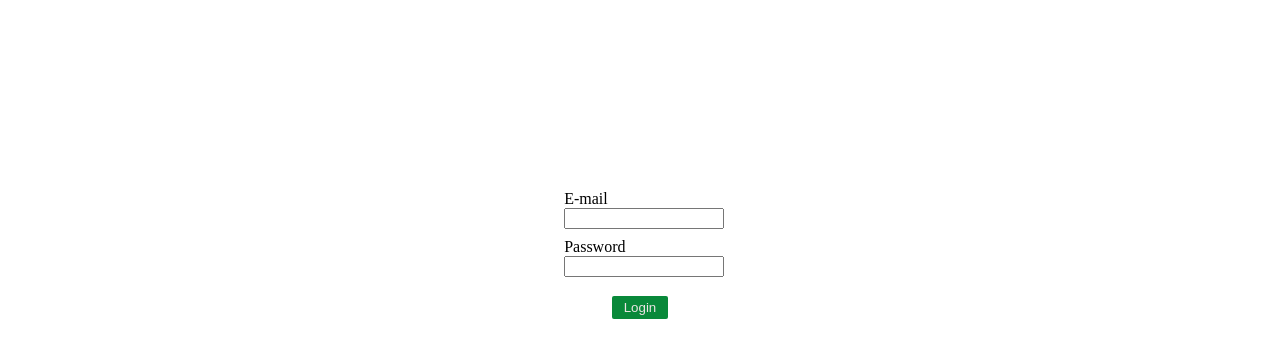
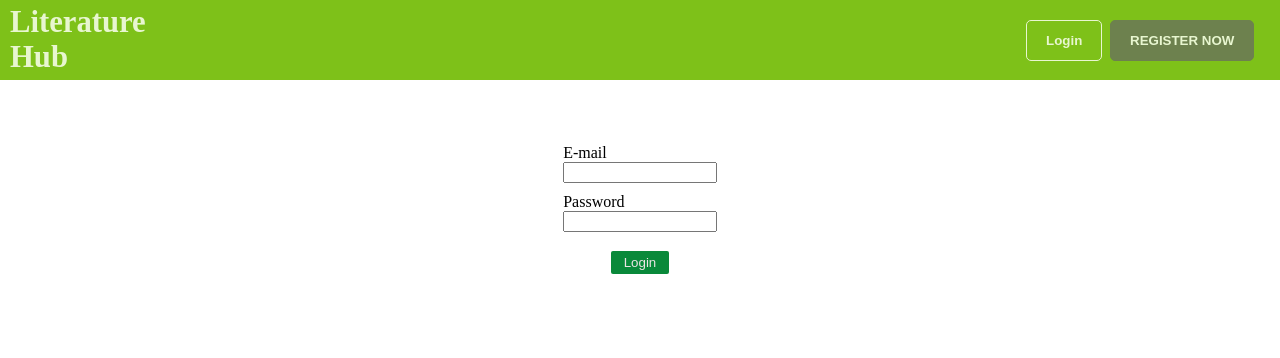
Before and after one commit to nikolamilanov/literature_hub, a PHP site: page /markup/login.php in a window 1280 px wide. Shown: the top 358 px of the page. Run offline with PHP 8.4, Linux system fonts and the light colour scheme.

Commit message:
style optimizations

```diff
--- a/front_end/components/navbar-component.php
+++ b/front_end/components/navbar-component.php
@@ -5,20 +5,20 @@
             global $username;
             $username = $_SESSION['username'];
 
-            echo"<h3>Welcome, $username!</h3>";
+            echo"<h3 class='welcome-message'>Welcome, $username!</h3>";
             echo"<button class='logout-button'>Logout</button>";
         }
     }
     else{
        function displayStatus(){
         echo"<button class='login-button'>Login</button>";
-        echo"<button class='register-button'>Signup</button>";
+        echo"<button class='register-button'>REGISTER NOW</button>";
        }
     }
 ?>
 <nav>
     <div class="logo-contaier">
-        <h1>Literature Hub</h1>
+        <h1 id="logo">Literature Hub</h1>
     </div>
     <div class="navigation-links"></div>
     <div class="user-status">
--- a/front_end/markup/index.php
+++ b/front_end/markup/index.php
@@ -4,7 +4,6 @@
     <meta charset="UTF-8">
     <meta name="viewport" content="width=device-width, initial-scale=1.0">
     <title>Home</title>
-    <link rel="stylesheet"href="../style/style.css">
     <link rel="stylesheet" href="../style/navbar.css">
     <link rel="stylesheet" href="../style/reset.css">
     <script src="../script/redirect.js" defer></script>
--- a/front_end/markup/login.php
+++ b/front_end/markup/login.php
@@ -5,12 +5,14 @@
     <meta charset="UTF-8">
     <meta name="viewport" content="width=device-width, initial-scale=1.0">
     <title>Login</title>
-    <link rel="stylesheet" href="../style/style.css">
-
+    <link rel="stylesheet" href="../style/login.css">
+    <link rel="stylesheet" href="../style/navbar.css">
+    <link rel="stylesheet" href="../style/reset.css">
+    <script src="../script/redirect.js" defer></script>
 </head>
 
 <body>
-
+    <?php require_once "../components/navbar-component.php" ?>
 
     <form method="post" action="../../back_end/login-form-handler.inc.php">
 
@@ -25,7 +27,6 @@
         <input type="submit" value="Login">
 
     </form>
-
 </body>
 
 </html>
--- a/front_end/script/redirect.js
+++ b/front_end/script/redirect.js
@@ -1,6 +1,7 @@
 var loginButton = document.querySelector('.login-button');
 var logoutButton = document.querySelector(".logout-button");
 var registerButton = document.querySelector(".register-button");
+var logo = document.getElementById("logo");
 
 if (loginButton != null) {
     loginButton.addEventListener("click", function () {
@@ -17,3 +18,7 @@ if (logoutButton != null) {
         window.location.href = "/literature_hub/back_end/logout-handler.inc.php";
     });
 }
+
+logo.addEventListener("click", function () {
+    window.location.href = "/literature_hub/front_end/markup/index.php";
+});
--- a/front_end/style/style.css
+++ b/front_end/style/login.css
@@ -1,11 +1,6 @@
-.status-panel{
-    display: inline-block;
-    width: 10%;
-    margin: 15% 45% 0 45%;
-}
 form{
     width: 15%;
-    margin: 15% auto 0 auto;
+    margin: 5% auto 0 auto;
 }
 form input[type="text"]{
     width: 80%;
@@ -15,7 +10,7 @@ form input[type="submit"]{
     width: 30%;
     margin: 5% 35% 0 35%;
     padding: 4px 0;
-    background-color: rgb(9, 137, 58);
+    background-color: #09893a;
     color: rgb(236, 228, 228);
     border: none;
     border-radius: 2px;
@@ -25,7 +20,3 @@ form label{
     width: 80%;
     margin: 0 10%;
 }
-form .message{
-    width: 80%;
-    margin: 5% 10%;
-}
--- a/front_end/style/navbar.css
+++ b/front_end/style/navbar.css
@@ -1,5 +1,5 @@
 nav{
-    background-color: rgb(126, 193, 25);
+    background-color: #7ec119;
     width: 100%;
     height: 80px;
 }
@@ -12,9 +12,10 @@ nav{
     justify-content: left;
 }
 .logo-contaier h1{
-    color: #ffffffdc;
+    color: #e8f6d0;;
     margin: 0 0 0 10px;
     font-size: 23pt;
+    cursor: pointer;
 }
 .navigation-links{
     width: 65%;
@@ -26,4 +27,43 @@ nav{
     width: 20%;
     height: 80px;
     float: left;
+    display: flex;
+    align-items: center;
+    justify-content: flex-end;
 }
+.login-button{
+    background-color: transparent;
+    color: #e8f6d0;
+    border: 1px solid #e8f6d0;
+    border-radius: 5px;
+    padding: 12px 19px;
+    font-weight: 600;
+    margin-right: 3%;
+    cursor: pointer;
+}
+.logout-button{
+    background-color: transparent;
+    color: #e8f6d0;
+    border: 1px solid #e8f6d0;
+    border-radius: 5px;
+    padding: 12px 19px;
+    font-weight: 600;
+    margin-right: 10%;
+    cursor: pointer;
+}
+.register-button{
+    background-color: #6d814e;
+    color: #e8f6d0;
+    border: 1px solid #6d814e;
+    border-radius: 5px;
+    padding: 12px 19px;
+    font-weight: 600;
+    margin-right: 10%;
+    cursor: pointer;
+}
+.welcome-message{
+    color: #e8f6d0;
+    margin:0 3% 0 0;
+    font-size: 15pt;
+    cursor: default;
+}
```
Also changed, not shown: front_end/markup/register.php (+5 -4 lines).
